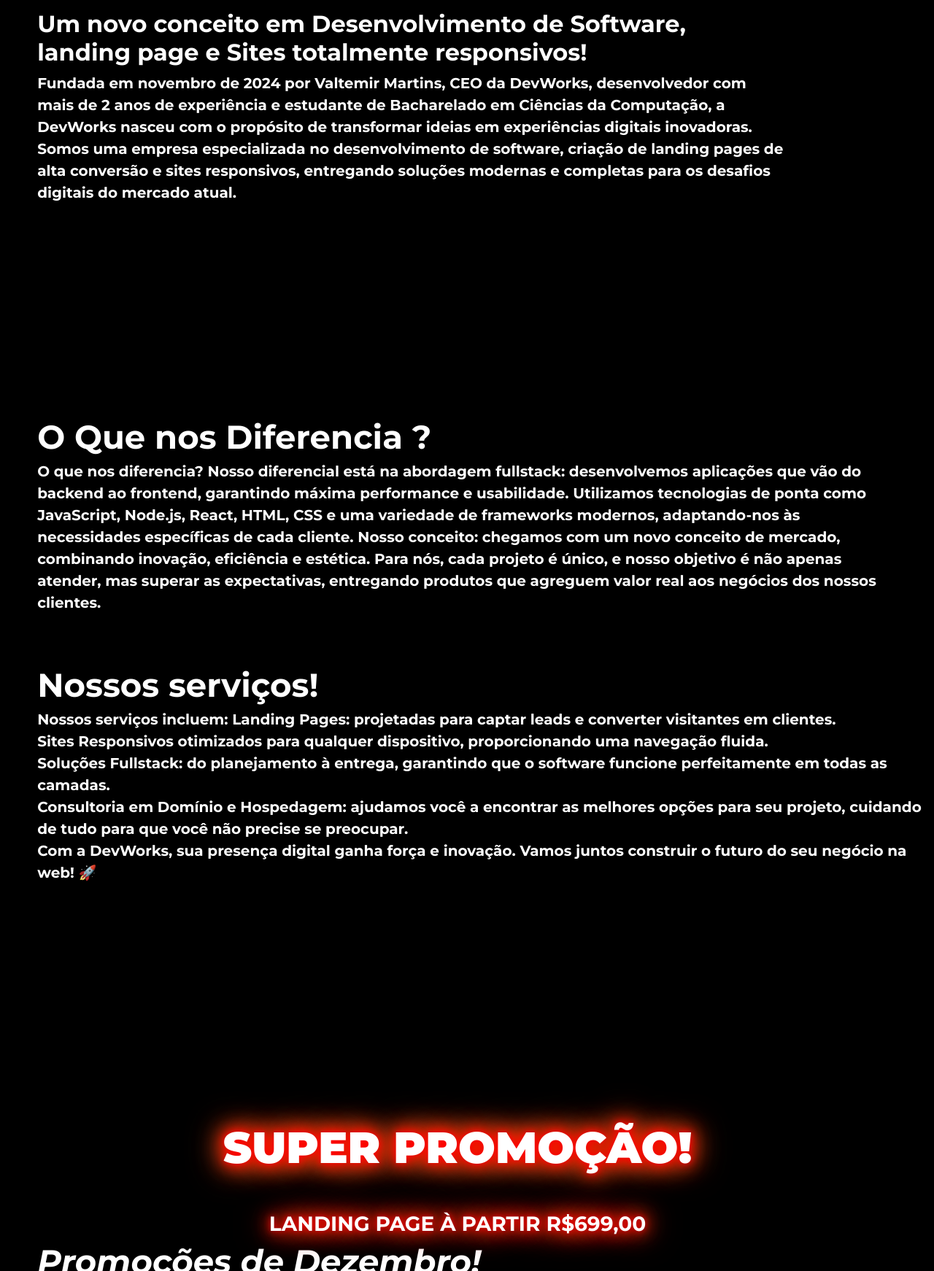
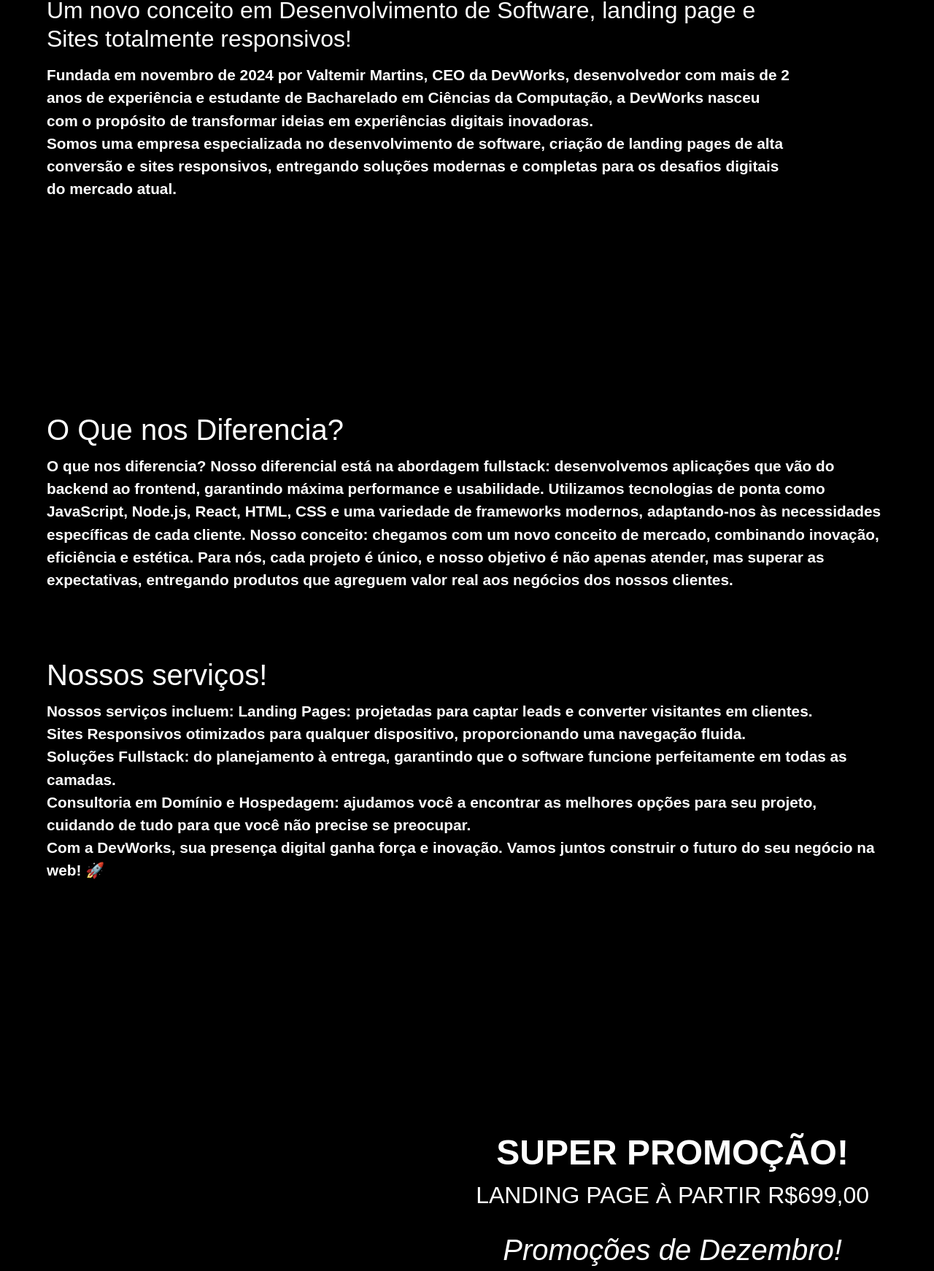
Before and after one commit to ValtemirMartins/Landing-Page-DevWorks, a plain HTML site: page index.html in a window 1280 px wide. Shown: the part 299-2041 px from the top of the page at 73% size. Drawn offline with nearby package versions, Linux system fonts and the light colour scheme.

Commit message:
deixando o codigo limpo e responsivo

```diff
--- a/index.html
+++ b/index.html
@@ -1,4 +1,4 @@
-<!DOCTYPE html> <!-- A Versão do HTML -->
+<!DOCTYPE html>
 <html lang="pt-br">
 
 <head>
@@ -10,66 +10,76 @@
   <title>DevWorks</title>
 </head>
 
-<body class="page1">
+<body>
 
-  <div class="text"> <!-- Caixa -->
-    <h1 class="text-titulo">DevWorks</h1> <br> <!-- Título -->
-    <h2>Um novo conceito em Desenvolvimento de Software, landing page e Sites totalmente responsivos! </h2>
-    <p class="text-descricao"><b>Fundada em novembro de 2024 por Valtemir Martins, CEO da DevWorks, desenvolvedor com mais de 2 anos de experiência e estudante de Bacharelado em Ciências da Computação, a DevWorks nasceu com o propósito de transformar ideias em experiências digitais inovadoras. <br>
-      Somos uma empresa especializada no desenvolvimento de software, criação de landing pages de alta conversão e sites responsivos, entregando soluções modernas e completas para os desafios digitais do mercado atual.</p></b>
-    <!-- <a href="./info.html"  class="button-info" target="">Mais Informações</a> -->
+  <!-- Página 1 -->
+  <div class="page1">
+    <div class="content">
+      <div class="text">
+        <h1 class="text-titulo">DevWorks</h1>
+        <h2>Um novo conceito em Desenvolvimento de Software, landing page e Sites totalmente responsivos!</h2>
+        <p class="text-descricao">
+          <b>Fundada em novembro de 2024 por Valtemir Martins, CEO da DevWorks, desenvolvedor com
+            mais de 2 anos de experiência e estudante de Bacharelado em Ciências da Computação, a DevWorks nasceu com o
+            propósito de transformar ideias em experiências digitais inovadoras. <br>
+            Somos uma empresa especializada no desenvolvimento de software, criação de landing pages de alta conversão e
+            sites responsivos, entregando soluções modernas e completas para os desafios digitais do mercado atual.</p>
+        </b>
       </div>
-  <video src="./video/150883-799711528_small.mp4" autoplay muted loop class="video-page1"> </video>
+      <video src="./video/150883-799711528_small.mp4" autoplay muted loop class="video-page1"></video>
+    </div>
+  </div>
 
-  <div class="text1-page2"> <!-- Caixa -->
-    <h1 class="text1-titulo-page2">O Que nos Diferencia ?</h1> <!-- Título -->
+  <!-- Página 2 -->
+  <div class="page2">
+    <div class="content">
+      <div class="text1-page2">
+        <h1 class="text1-titulo-page2">O Que nos Diferencia?</h1>
         <p class="text1-descricao-page2"><b>O que nos diferencia?
           Nosso diferencial está na abordagem fullstack: desenvolvemos aplicações que vão do backend ao frontend,
           garantindo máxima performance e usabilidade. Utilizamos tecnologias de ponta como JavaScript, Node.js, React,
           HTML, CSS e uma variedade de frameworks modernos, adaptando-nos às necessidades específicas de cada cliente.
-        Nosso conceito: chegamos com um novo conceito de mercado, combinando inovação, eficiência e estética. Para nós, cada projeto é
+          Nosso conceito: chegamos com um novo conceito de mercado, combinando inovação, eficiência e estética. Para
+          nós, cada projeto é
           único, e nosso objetivo é não apenas atender, mas superar as expectativas, entregando produtos que agreguem
           valor real aos negócios dos nossos clientes.</p></b>
-    <!--<a href="https://wa.me/5522998590073?text=Olá,%20gostaria%20de%20mais%20informações!" class="button-zap"
-      target="_blank">Whatsapp</a> -->
-
       </div>
-
-  <div class="text2-page2"> <!-- Caixa -->
-    <h1 class="text2-titulo-page2">Nossos serviços!</h1> <!-- Título -->
+      <div class="text2-page2">
+        <h1 class="text2-titulo-page2">Nossos serviços!</h1>
         <p class="text2-descricao-page2"><b>Nossos serviços incluem:
 
           Landing Pages: projetadas para captar leads e converter visitantes em clientes. <br>
           Sites Responsivos otimizados para qualquer dispositivo, proporcionando uma navegação fluida. <br>
-      Soluções Fullstack: do planejamento à entrega, garantindo que o software funcione perfeitamente em todas as camadas. <br>
-      Consultoria em Domínio e Hospedagem: ajudamos você a encontrar as melhores opções para seu projeto, cuidando de tudo para que você não precise se preocupar. <br>
-      Com a DevWorks, sua presença digital ganha força e inovação. Vamos juntos construir o futuro do seu negócio na web! 🚀</p></b>
-    <!--<a href="https://wa.me/5522998590073?text=Olá,%20gostaria%20de%20mais%20informações!" class="button-promo"
-      target="_blank">Promoções de Dezembro!!</a> -->
+          Soluções Fullstack: do planejamento à entrega, garantindo que o software funcione perfeitamente em todas as
+          camadas. <br>
+          Consultoria em Domínio e Hospedagem: ajudamos você a encontrar as melhores opções para seu projeto, cuidando
+          de
+          tudo para que você não precise se preocupar. <br>
+          Com a DevWorks, sua presença digital ganha força e inovação. Vamos juntos construir o futuro do seu negócio na
+          web! 🚀</p></b>
+      </div>
+      <video src="./video/150-135737445_small.mp4" autoplay muted loop class="video-page2"></video>
+    </div>
+  </div>
 
-  </div>
-  <video src="./video/150-135737445_small.mp4" autoplay muted loop class="video-page2"> </video>
-
-  <div class="text1-page3"> <!-- Caixa -->
-    <h1 class="h1-page3"><b>SUPER PROMOÇÃO!</b> </h1><br>
+  <!-- Página 3 -->
+  <div class="page3">
+    <div class="content">
+      <div class="text1-page3">
+        <h1 class="h1-page3"><b>SUPER PROMOÇÃO!</b></h1>
         <h3 class="h3-page3">LANDING PAGE À PARTIR R$699,00</h3>
-    <h1 class="text1-titulo-page3"><i>Promoções de Dezembro!</i></h1> <!-- Título -->
+        <h1 class="text1-titulo-page3"><i>Promoções de Dezembro!</i></h1>
         <p class="text1-descricao-page3"><b>Dezembro chegando e a <b>DevWorks</b> Não poderia deixar de prestar um
           <span style="color: red;"><b><i>Feliz Natal!!</i></b></span> e um <span style="color: red;"><b><i>Própero Ano de
-              2024!</i></b></span> a todos os Clientes e amigos, e quem ganha com essa data tão especial São vocês, Que
-        tal
+                2024!</i></b></span> a todos os Clientes e amigos, e quem ganha com essa data tão especial São vocês,Que tal
                 iniciar o ano de 2024 com sua landing page no ar, trasendo mais visibilidade para sua empresa, somente
-        esse Mês de Dezembro hein, não fique fora dessa!
-    </p></b>
-    <!--<a href="https://wa.me/5522998590073?text=Olá,%20gostaria%20de%20mais%20informações!" class="button-promo"
-      target="_blank">Promoções de Dezembro!!</a> -->
-
+                esse Mês de Dezembro hein, não fique fora dessa!</p></b>
       </div>
       <video src="https://cdn.pixabay.com/video/2023/12/02/191688-891301397_large.mp4" autoplay muted loop
-    class="video-page2"> </video>
+        class="video-page2"></video>
+    </div>
+  </div>
 
 </body>
-
 <script src="scripts.js"></script>
-
 </html>
--- a/scripts.js
+++ b/scripts.js
@@ -1,11 +1,12 @@
 document.addEventListener("DOMContentLoaded", function () {
     // Seleciona todos os vídeos
-    const videos = document.querySelectorAll("video");
+    const videos = document.querySelectorAll(".video-page1, .video-page2");
 
     // Adiciona o evento `canplay` para cada vídeo
     videos.forEach((video) => {
       video.addEventListener("canplay", () => {
         video.classList.add("loaded");
+        console.log(`Vídeo ${video.classList.contains('video-page1') ? '1' : '2'} carregado`);
       });
     });
 
--- a/style.css
+++ b/style.css
@@ -1,146 +1,264 @@
-@import url('https://fonts.googleapis.com/css2?family=Montserrat:ital,wght@0,100..900;1,100..900&display=swap');
-
-/* Estilos Gerais */
+/* Estilização geral */
 body {
     margin: 0;
-    padding: 0;
-    font-family: "Montserrat", sans-serif;
-    background-color: #000;
+    font-family: Arial, sans-serif;
+    color: #000000;
   }
 
-.page1, .page2 {
+  .page1, .page2, .page3 {
+    background: #000000;
     position: relative;
+    width: 100%;
+    height: 100vh;
   }
 
-/* Vídeo */
   .video-page1, .video-page2 {
-    width: 100vw;
-    min-height: 100vh;
+    width: 100%;
+    height: 100%;
+    object-fit: cover;
+    position: absolute;
+    top: 0;
+    left: 0;
+    z-index: 1;
     opacity: 0;
     transition: opacity 4s ease-in;
   }
-
   .video-page1.loaded, .video-page2.loaded {
-    opacity: 0.4; /* Opacidade final após o carregamento */
+    opacity: 1; /* Visível após carregar */
   }
 
-/* Animação de texto */
   @keyframes slideIn {
     0% {
-        transform: translateY(50px); /* Começa deslocado para baixo */
-        opacity: 0; /* Invisível */
+        transform: translateY(50px);
+        /* Começa deslocado para baixo */
+        opacity: 0;
+        /* Invisível */
     }
+
     100% {
-        transform: translateY(0); /* Chega na posição final */
-        opacity: 1; /* Totalmente visível */
+        transform: translateY(0);
+        /* Chega na posição final */
+        opacity: 1;
+        /* Totalmente visível */
+    }
+}
+  .video-page1.loaded {
+    opacity: 0.4;
+    /* Opacidade final após o carregamento */
+}
+
+
+  .content {
+    position: relative;
+    z-index: 2;
+    display: flex;
+    justify-content: flex-start;
+    align-items: center;
+    text-align: left;
+    width: 100%;
+    height: 100%;
+  }
+
+  .text, .text1-page2, .text2-page2, .text1-page3 {
+    position: absolute;
+    z-index: 3;
+    color: white;
+    text-shadow: 2px 2px 5px rgba(0, 0, 0, 0.7);
+    left: 5%;
+    width: 80%;
+  }
+
+  /* Página 1 */
+
+  .text h1.text-titulo {
+    font-size: 3em;
+    margin-bottom: 10px;
+  }
+
+  .text h2 {
+    font-size: 2em;
+    margin-bottom: 15px;
+  }
+
+  .text p {
+    font-size: 1.3em;
+    margin: 0;
+  }
+
+  /* Página 2 */
+  .text1-page2 {
+    top: 8%; /* Ajuste para posicionar mais no topo */
+    width: 90%;
+  }
+
+  .text2-page2 {
+    top: 50%; /* Ajuste para posicionar mais abaixo */
+    width: 90%;
+  }
+
+  .text1-page2 h1, .text2-page2 h1 {
+    font-size: 2.5em;
+    margin-bottom: 10px;
+  }
+
+  .text1-page2 p, .text2-page2 p {
+    font-size: 1.3em;
+  }
+
+  /* Página 3 */
+  .text1-page3 {
+    position: absolute;
+    top: 30%; /* Centralizado verticalmente */
+    left: 72%; /* Posiciona o texto começando do meio da tela */
+    transform: translateX(-50%); /* Move o texto para a direita, garantindo que ele esteja na metade direita */
+    width: 50%; /* Largura do texto */
+    color: white;
+    text-shadow: 2px 2px 5px rgba(0, 0, 0, 0.7); /* Para melhorar a legibilidade */
+  }
+  .text1-titulo-page3 {
+    text-align: center;
+    margin-top: 5%;
+  }
+
+  .h1-page3 {
+    text-align: center;
+    font-size: 3em;
+    margin: 10px 0;
+  }
+
+  .h3-page3 {
+    text-align: center;
+    font-size: 2em;
+    margin-bottom: 10px;
+  }
+
+  .text1-descricao-page3 {
+    text-align: center;
+    font-size: 1.2em;
+  }
+  /* Responsividade */
+@media (max-width: 1024px) {
+    .text h1.text-titulo {
+      font-size: 2.5em;
+    }
+
+    .text h2 {
+      font-size: 1.8em;
+    }
+
+    .text p {
+      font-size: 1em;
+    }
+
+    .text1-page2 h1, .text2-page2 h1 {
+      font-size: 2em;
+    }
+
+    .text1-page2 p, .text2-page2 p {
+      font-size: 1.2em;
+    }
+    .text1-page3 {
+        width: 70%; /* Reduz a largura do texto em telas menores */
+        left: 50%;
+        transform: translateX(-50%);
+      }
+
+    .h1-page3 {
+      font-size: 2.5em;
+    }
+
+    .h3-page3 {
+      font-size: 1.5em;
+    }
+
+    .text1-descricao-page3 {
+      font-size: 1em;
     }
   }
 
-/* Página 1 - Texto */
-.text {
-    position: absolute;
-    left: 4%;
-    width: 80%;
-    z-index: 3;
-    opacity: 0;
-    transform: translateY(50px);
-    transition: opacity 1s ease-out, transform 1s ease-out;
-    margin-top: 18%;
-}
-h2 {
-    font-weight: bold;
-    color: #FFFFFF;
-}
-/* Página 2 - Texto */
-.text1-page2 {
-    position: absolute;
-    left: 4%;
-    width: 90%;
-    z-index: 3;
-    opacity: 0;
-    transform: translateY(50px);
-    transition: opacity 1s ease-out, transform 1s ease-out;
-    margin-top: 5%; /**/
-
+  @media (max-width: 768px) {
+    .text h1.text-titulo {
+      font-size: 2em;
     }
 
-.text2-page2 {
-    position: absolute;
-    left: 4%;
-    width: 95%;
-    z-index: 3;
-    bottom: 10%;
-    height: 40%;
-    opacity: 0; /* Começa invisível */
-    transform: translateY(50px); /* Começa deslocado */
-    transition: opacity 1s ease-out, transform 1s ease-out;
-}
-/* pagina 3 texto */
-.text1-page3 {
-    position: absolute;
-    left: 4%;
-    z-index: 3;
-    opacity: 0;
-    width: 90%;
-    bottom: 15%;
-    height: 10%;
-    font-weight: bold;
-    transform: translateY(50px);
-    transition: opacity 1s ease-out, transform 1s ease-out;
-
+    .text h2 {
+      font-size: 1.5em;
     }
 
-/* Aplica efeitos quando visível */
-.text.visible, .text1-page2.visible, .text2-page2.visible, .text1-page3.visible {
-    opacity: 2;
-    transform: translateY(0);
+    .text p {
+      font-size: 0.9em;
     }
 
-.text-titulo, .text1-titulo-page2, .text2-titulo-page2, .text1-titulo-page3 {
-    color: #ffffff;
-    font-size: 45px;
-    margin-bottom: 5px;
-    font-weight: bold;
-    text-shadow: 2px 2px 5px rgba(0, 0, 0, 0.9);
+    .text1-page2 h1, .text2-page2 h1 {
+      font-size: 1.8em;
     }
 
-.text-descricao, .text1-descricao-page2, .text2-descricao-page2, .text1-descricao-page3 {
-    color: white;
-    font-size: 20px;
-    margin-bottom: 20px;
-    text-shadow: 2px 2px 5px rgba(0, 0, 0, 0.9);
+    .text1-page2 p, .text2-page2 p {
+      font-size: 1em;
+    }
+    .text1-page3 {
+        width: 80%; /* Reduz ainda mais a largura do texto */
+        left: 50%;
+        transform: translateX(-50%);
       }
 
-@keyframes pulseAndGlow {
-    0% {
-        transform: scale(1);
-        text-shadow: 0 0 10px #ff0000, 0 0 20px #ff0000, 0 0 30px #ff4500, 0 0 40px #ff4500, 0 0 50px #ff6347;
+    .h1-page3 {
+      font-size: 2em;
     }
-    50% {
-        transform: scale(1.1);
-        text-shadow: 0 0 20px #ff4500, 0 0 30px #ff4500, 0 0 40px #ff6347, 0 0 50px #ff6347, 0 0 60px #ff7f50;
+
+    .h3-page3 {
+      font-size: 1.2em;
     }
-    100% {
-        transform: scale(1);
-        text-shadow: 0 0 10px #ff0000, 0 0 20px #ff0000, 0 0 30px #ff4500, 0 0 40px #ff4500, 0 0 50px #ff6347;
+
+    .text1-descricao-page3 {
+      font-size: 0.9em;
+    }
+
+    .text1-page2, .text2-page2 {
+      width: 90%;
     }
   }
 
+  @media (max-width: 480px) {
+    .text h1.text-titulo {
+      font-size: 1.8em;
+    }
+
+    .text h2 {
+      font-size: 1.2em;
+    }
+
+    .text p {
+      font-size: 0.8em;
+    }
+
+    .text1-page2 h1, .text2-page2 h1 {
+      font-size: 1.5em;
+    }
+
+    .text1-page2 p, .text2-page2 p {
+      font-size: 0.9em;
+    }
+    .text1-page3 {
+        width: 90%; /* Ajusta a largura para dispositivos muito pequenos */
+        left: 50%;
+        transform: translateX(-50%);
+        font-size: 1.2em; /* Ajusta o tamanho da fonte para dispositivos menores */
+      }
+
     .h1-page3 {
-    display: block;
-    text-align: center;
-    color: #ffffff;
-    font-size: 60px;
-    font-weight: bold;
-    animation: pulseAndGlow 2s infinite ease-in-out;
-    margin-top: 20px; /* Ajuste opcional */
+      font-size: 1.8em;
     }
+
     .h3-page3 {
-    width: 100%;
-    animation: pulseAndGlow 2s infinite ease-in-out;
-    margin-top: 20px; /* Ajuste opcional */
-    font-weight: bold;
-    color: #ffffff;
-    text-align: center;
+      font-size: 1em;
+    }
 
+    .text1-descricao-page3 {
+      font-size: 0.8em;
     }
+
+    .text1-page2, .text2-page2 {
+      width: 95%;
+    }
+  }
```
Lines whose indentation alone changed are shown as unchanged.
